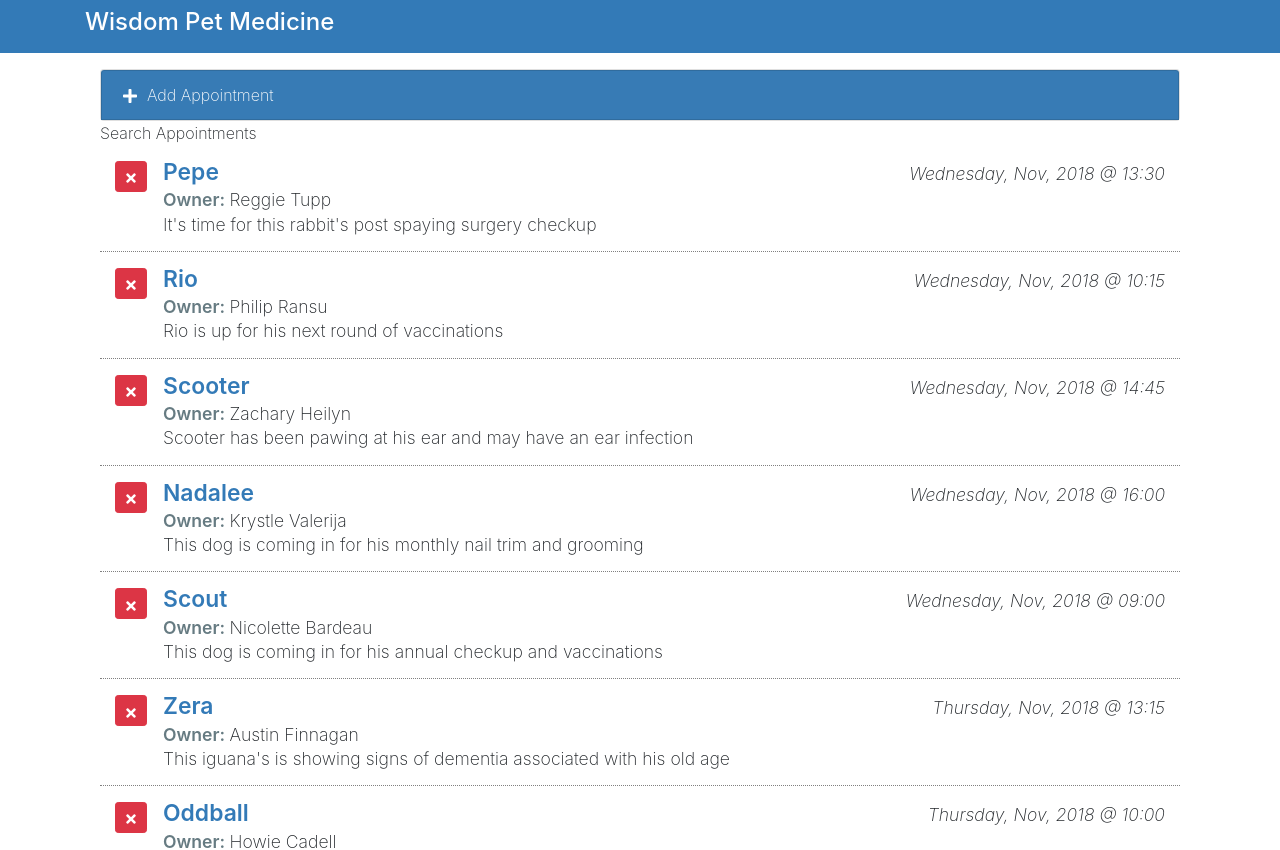
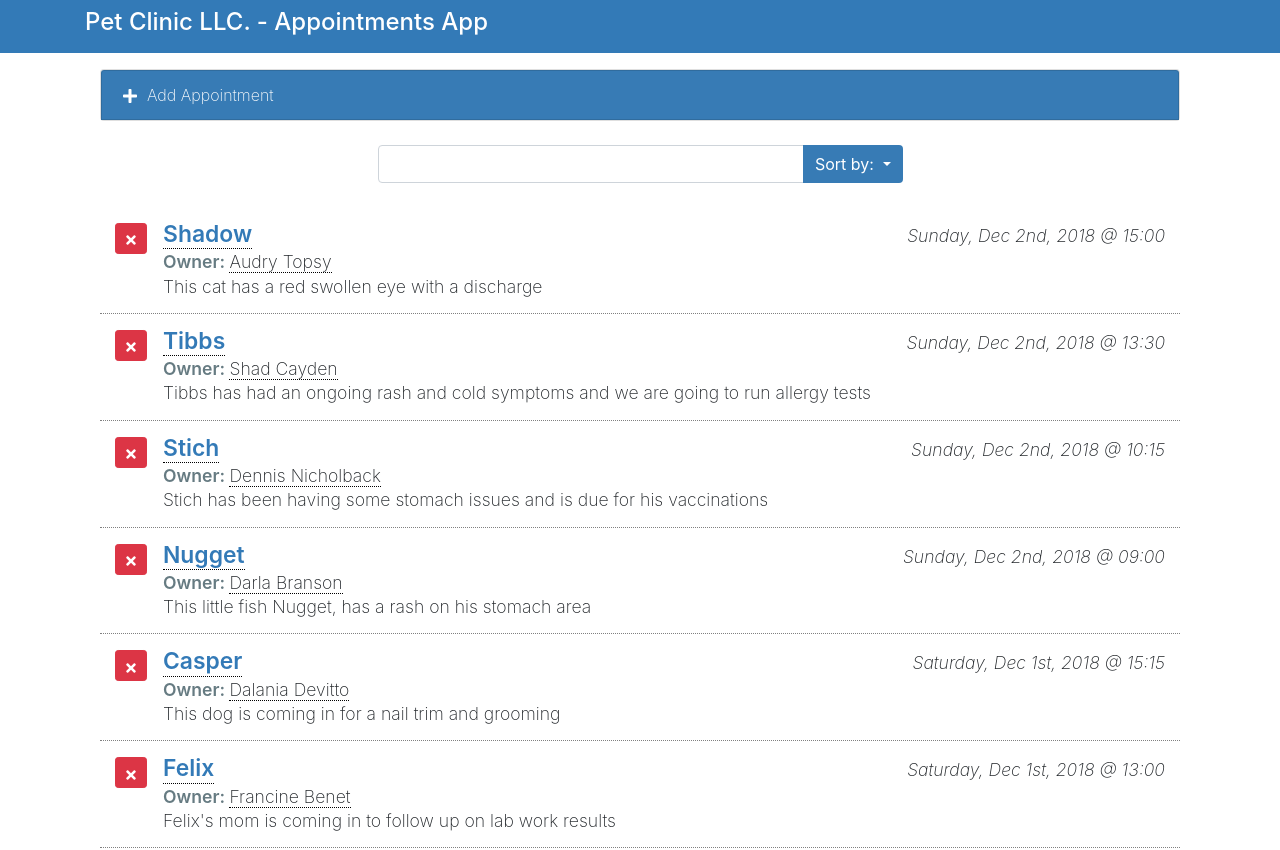
Before and after one commit to Aternus/appointments-app, a React (Create React App) app: page / in a window 1280 px wide. Shown: the top 850 px of the page. Built offline with nearby package versions, Linux system fonts and the light colour scheme.

Commit message:
added ability to search and sort | added ability to edit appointment in-line (editable content) | added styling for editable content | adjusted project name

```diff
--- a/public/index.html
+++ b/public/index.html
@@ -23,20 +23,18 @@
   </head>
   <body>
     <header class="container text-white">
-      <h4 class="py-2">Wisdom Pet Medicine</h4>
+      <h4 class="py-2">Pet Clinic LLC. - Appointments App</h4>
     </header>
 
     <div id="root"></div>
 
     <footer class="container d-flex text-white py-2">
       <p>
-        All contents &copy; 2019
-        <a href="https://www.linkedin.com/learning">LinkedIn Learning</a>. All
-        rights reserved.
+        &copy; 2019 - All rights reserved.
       </p>
       <div class="ml-auto">
-        <a class="d-block text-white" href="#">Terms of use</a>
-        <a class="d-block text-white" href="#">Privacy policy</a>
+        <a class="d-block text-white" href="#">Terms of Use</a>
+        <a class="d-block text-white" href="#">Privacy Policy</a>
       </div>
     </footer>
   </body>
--- a/src/components/App/App.css
+++ b/src/components/App/App.css
@@ -24,6 +24,12 @@
   color: #337ab7;
   font-size: 1.3em;
   line-height: 100%;
+
+  caret-color: crimson;
+}
+
+.appointment-list span[contenteditable="true"] {
+  border-bottom: 1px dotted #000;
 }
 
 .appointment-list .label-item {
--- a/src/components/App/App.js
+++ b/src/components/App/App.js
@@ -1,5 +1,8 @@
 import React, { useEffect, useState } from "react";
 import { without } from "lodash";
+import moment from "moment";
+
+import { constants, enums } from "config";
 
 import "./App.css";
 
@@ -8,15 +11,15 @@ import SearchAppointments from "components/SearchAppointments/SearchAppointments
 import ListAppointments from "components/ListAppointments/ListAppointments";
 
 function App() {
-  console.log("render App");
-
+  const [appointmentId, setAppointmentId] = useState(0);
   const [appointments, setAppointments] = useState([]);
-  const [appointmentId, setAppointmentId] = useState(0);
+  const [displayedAppointments, setDisplayedAppointments] = useState(
+    appointments
+  );
 
   // API Call
-  useEffect(() => {
-    console.log("use effect");
-
+  useEffect(
+    () => {
       fetch("./data.json")
         .then(response => response.json())
         .then(json => {
@@ -31,17 +34,48 @@ function App() {
             }
             return item;
           });
+          setAppointmentId(id); // will trigger render
           setAppointments(a); // will trigger render
-        setAppointmentId(id); // will trigger render
+          setDisplayedAppointments(a); // will trigger render
         })
         .catch(err => {});
-  }, []);
+    },
+    // eslint-disable-next-line
+    []
+  );
 
   // delete
   function onDelete(appointment) {
     const a = without(appointments, appointment);
     setAppointments(a); // will trigger render
+    setDisplayedAppointments(a); // will trigger render
   }
+
+  // add
+  function onAdd(appointment) {
+    let id = appointmentId;
+    appointment.id = id;
+    id++;
+    setAppointmentId(id); // will trigger render
+
+    appointments.unshift(appointment);
+
+    setAppointments(appointments); // will trigger render
+    setDisplayedAppointments(appointments); // will trigger render
+  }
+
+  // update
+  function onUpdate(appointment) {
+    const idx = appointments.indexOf(appointment);
+    appointments.splice(idx, 1, appointment);
+
+    setAppointments(appointments); // will trigger render
+    setDisplayedAppointments(appointments); // will trigger render
+  }
+
+  /*
+   Add Form
+   *******************************************************/
 
   const [displayAddForm, setDisplayAddForm] = useState(false);
 
@@ -50,16 +84,66 @@ function App() {
     setDisplayAddForm(!displayAddForm);
   }
 
-  // handle add appointment
-  function handleAddAppointment(appointment) {
-    let id = appointmentId;
-    appointment.id = id;
-    id++;
-    setAppointmentId(id);
+  /*
+   Search and Sort Appointments
+   *******************************************************/
 
-    appointments.unshift(appointment);
-    setAppointments(appointments);
+  // handle search
+  function handleSearch(searchValue) {
+    // normalize search value
+    searchValue = searchValue.toLowerCase();
+
+    const filteredAppointments = appointments.filter(appointment => {
+      // normalize values
+      const petName = appointment.petName.toLowerCase();
+      const ownerName = appointment.ownerName.toLowerCase();
+      const aptNotes = appointment.aptNotes.toLowerCase();
+
+      return (
+        petName.indexOf(searchValue) !== -1 ||
+        ownerName.indexOf(searchValue) !== -1 ||
+        aptNotes.indexOf(searchValue) !== -1
+      );
+    });
+
+    setDisplayedAppointments(filteredAppointments);
   }
+
+  // sort
+  const [sortBy, setSortBy] = useState(enums.sortBy.aptDate);
+
+  // sort order
+  const [sortOrder, setSortOrder] = useState(enums.sortOrder.DESC);
+  const sortOrderKey = sortOrder === enums.sortOrder.DESC ? 1 : -1;
+
+  displayedAppointments.sort((a, b) => {
+    const sortByKeys = Object.keys(enums.sortBy);
+    const key = sortByKeys[sortBy];
+
+    let x = a[key];
+    let y = b[key];
+
+    // sort by date is unique
+    if (sortBy === enums.sortBy.aptDate) {
+      x = moment(x, constants.aptDateFormat).unix();
+      y = moment(y, constants.aptDateFormat).unix();
+    } else {
+      x = x.toLowerCase();
+      y = y.toLowerCase();
+    }
+
+    if (x > y) {
+      return -1 * sortOrderKey;
+    }
+    if (x < y) {
+      return sortOrderKey;
+    }
+    return 0;
+  });
+
+  /*
+   Render
+   *******************************************************/
 
   return (
     <main className="page bg-white" id="petratings">
@@ -70,12 +154,19 @@ function App() {
               <AddAppointments
                 displayForm={displayAddForm}
                 toggleDisplayForm={toggleDisplayAddForm}
-                handleAdd={handleAddAppointment}
+                handleAdd={onAdd}
               />
-              <SearchAppointments />
+              <SearchAppointments
+                handleSearch={handleSearch}
+                sortBy={sortBy}
+                setSortBy={setSortBy}
+                sortOrder={sortOrder}
+                setSortOrder={setSortOrder}
+              />
               <ListAppointments
-                appointments={appointments}
+                appointments={displayedAppointments}
                 onDelete={onDelete}
+                onUpdate={onUpdate}
               />
             </div>
           </div>
--- a/src/components/ListAppointments/ListAppointments.js
+++ b/src/components/ListAppointments/ListAppointments.js
@@ -1,8 +1,9 @@
 import React from "react";
 import Moment from "react-moment";
 import { FaTimes } from "react-icons/fa";
+import { constants } from "config";
 
-const ListAppointments = ({ appointments, onDelete }) => {
+const ListAppointments = ({ appointments, onDelete, onUpdate }) => {
   // construct the components list
   const CList = appointments.map(appointment => {
     return (
@@ -20,19 +21,46 @@ const ListAppointments = ({ appointments, onDelete }) => {
 
         <div className="pet-info media-body">
           <div className="pet-head d-flex">
-            <span className="pet-name">{appointment.petName}</span>
+            <span
+              className="pet-name"
+              contentEditable
+              suppressContentEditableWarning
+              onKeyUp={ev => {
+                const target = ev.target;
+                const value = target.textContent;
+
+                appointment.petName = value;
+
+                onUpdate(appointment);
+              }}
+            >
+              {appointment.petName}
+            </span>
             <span className="apt-date ml-auto">
               <Moment
                 date={appointment.aptDate}
-                parse="YYYY-MM-DD HH:mm"
-                format="dddd, MMM, YYYY @ HH:mm"
+                parse={constants.aptDateFormat}
+                format="dddd, MMM Do, YYYY @ HH:mm"
               />
             </span>
           </div>
 
           <div className="owner-name">
             <span className="label-item">Owner: </span>
-            <span>{appointment.ownerName}</span>
+            <span
+              contentEditable
+              suppressContentEditableWarning
+              onKeyUp={ev => {
+                const target = ev.target;
+                const value = target.textContent;
+
+                appointment.ownerName = value;
+
+                onUpdate(appointment);
+              }}
+            >
+              {appointment.ownerName}
+            </span>
           </div>
           <div className="apt-notes">{appointment.aptNotes}</div>
         </div>
--- a/src/components/SearchAppointments/SearchAppointments.js
+++ b/src/components/SearchAppointments/SearchAppointments.js
@@ -1,7 +1,100 @@
 import React from "react";
+import { enums } from "config";
 
-const SearchAppointments = () => {
-  return <div>Search Appointments</div>;
+const SearchAppointments = ({
+  handleSearch,
+  sortBy,
+  setSortBy,
+  sortOrder,
+  setSortOrder
+}) => {
+  return (
+    <div className="search-appointments row justify-content-center my-4">
+      <div className="col-md-6">
+        <div className="input-group">
+          <input
+            id="SearchApts"
+            type="text"
+            className="form-control"
+            aria-label="Search Appointments"
+            onChange={ev => {
+              handleSearch(ev.target.value);
+            }}
+          />
+          <div className="input-group-append">
+            <button
+              type="button"
+              className="btn btn-primary dropdown-toggle"
+              data-toggle="dropdown"
+              aria-haspopup="true"
+              aria-expanded="false"
+            >
+              Sort by: <span className="caret" />
+            </button>
+
+            <div className="sort-menu dropdown-menu dropdown-menu-right">
+              <button
+                className={
+                  "sort-by dropdown-item" +
+                  (sortBy === enums.sortBy.petName ? " active" : "")
+                }
+                onClick={() => {
+                  setSortBy(enums.sortBy.petName);
+                }}
+              >
+                Pet Name
+              </button>
+              <button
+                className={
+                  "sort-by dropdown-item" +
+                  (sortBy === enums.sortBy.aptDate ? " active" : "")
+                }
+                onClick={() => {
+                  setSortBy(enums.sortBy.aptDate);
+                }}
+              >
+                Date
+              </button>
+              <button
+                className={
+                  "sort-by dropdown-item" +
+                  (sortBy === enums.sortBy.ownerName ? " active" : "")
+                }
+                onClick={() => {
+                  setSortBy(enums.sortBy.ownerName);
+                }}
+              >
+                Owner
+              </button>
+              <div role="separator" className="dropdown-divider" />
+              <button
+                className={
+                  "sort-by dropdown-item" +
+                  (sortOrder === enums.sortOrder.ASC ? " active" : "")
+                }
+                onClick={() => {
+                  setSortOrder(enums.sortOrder.ASC);
+                }}
+              >
+                Asc
+              </button>
+              <button
+                className={
+                  "sort-by dropdown-item" +
+                  (sortOrder === enums.sortOrder.DESC ? " active" : "")
+                }
+                onClick={() => {
+                  setSortOrder(enums.sortOrder.DESC);
+                }}
+              >
+                Desc
+              </button>
+            </div>
+          </div>
+        </div>
+      </div>
+    </div>
+  );
 };
 
 export default SearchAppointments;
--- /dev/null
+++ b/src/config.js
@@ -0,0 +1,17 @@
+const constants = {
+  aptDateFormat: "YYYY-MM-DD HH:mm"
+};
+
+const enums = {
+  sortOrder: {
+    ASC: 0,
+    DESC: 1
+  },
+  sortBy: {
+    petName: 0,
+    ownerName: 1,
+    aptDate: 2
+  }
+};
+
+export { constants, enums };
--- a/src/hooks/useForm.js
+++ b/src/hooks/useForm.js
@@ -1,8 +1,6 @@
 import { useState } from "react";
 
 function useForm() {
-  console.log("use form");
-
   const [state, setState] = useState({});
 
   function updateField(ev) {
```
Lines whose indentation alone changed are shown as unchanged.
